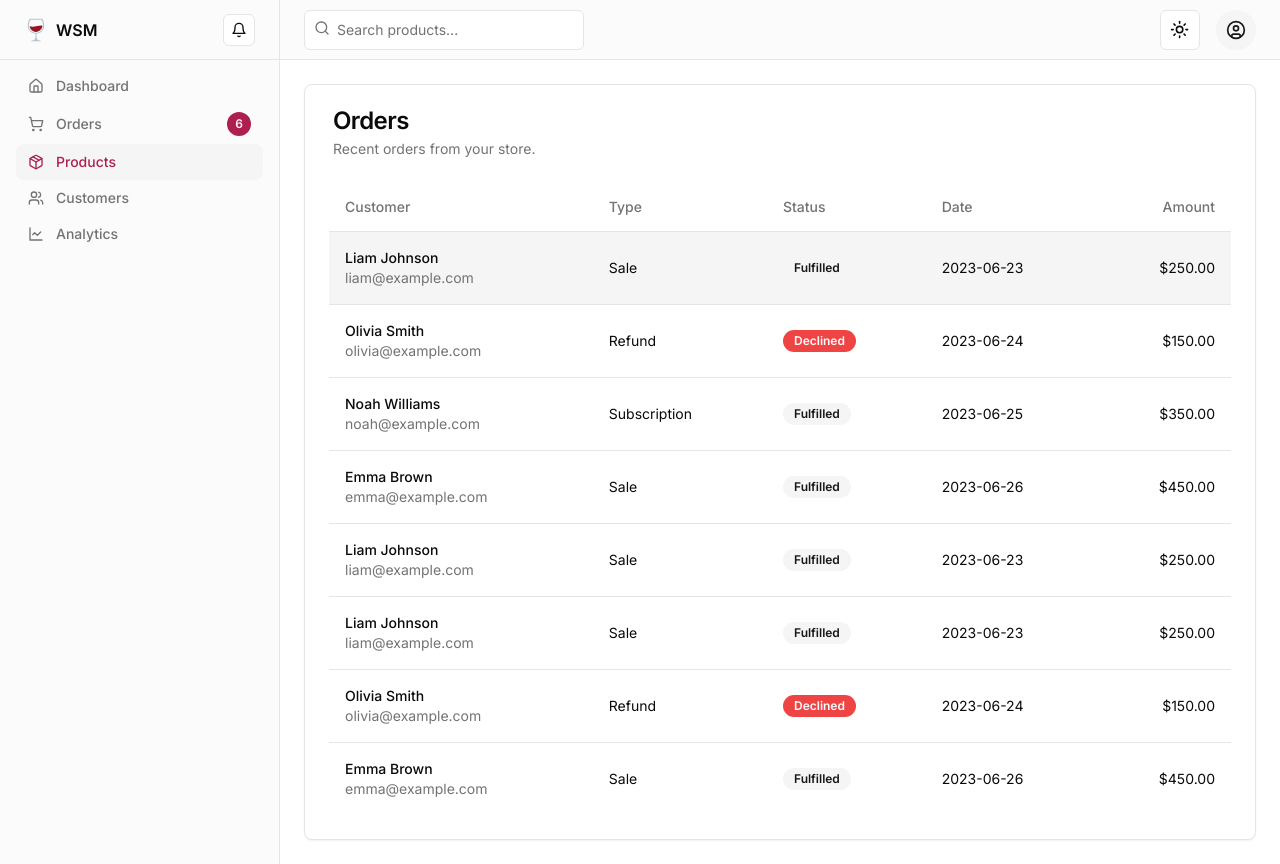
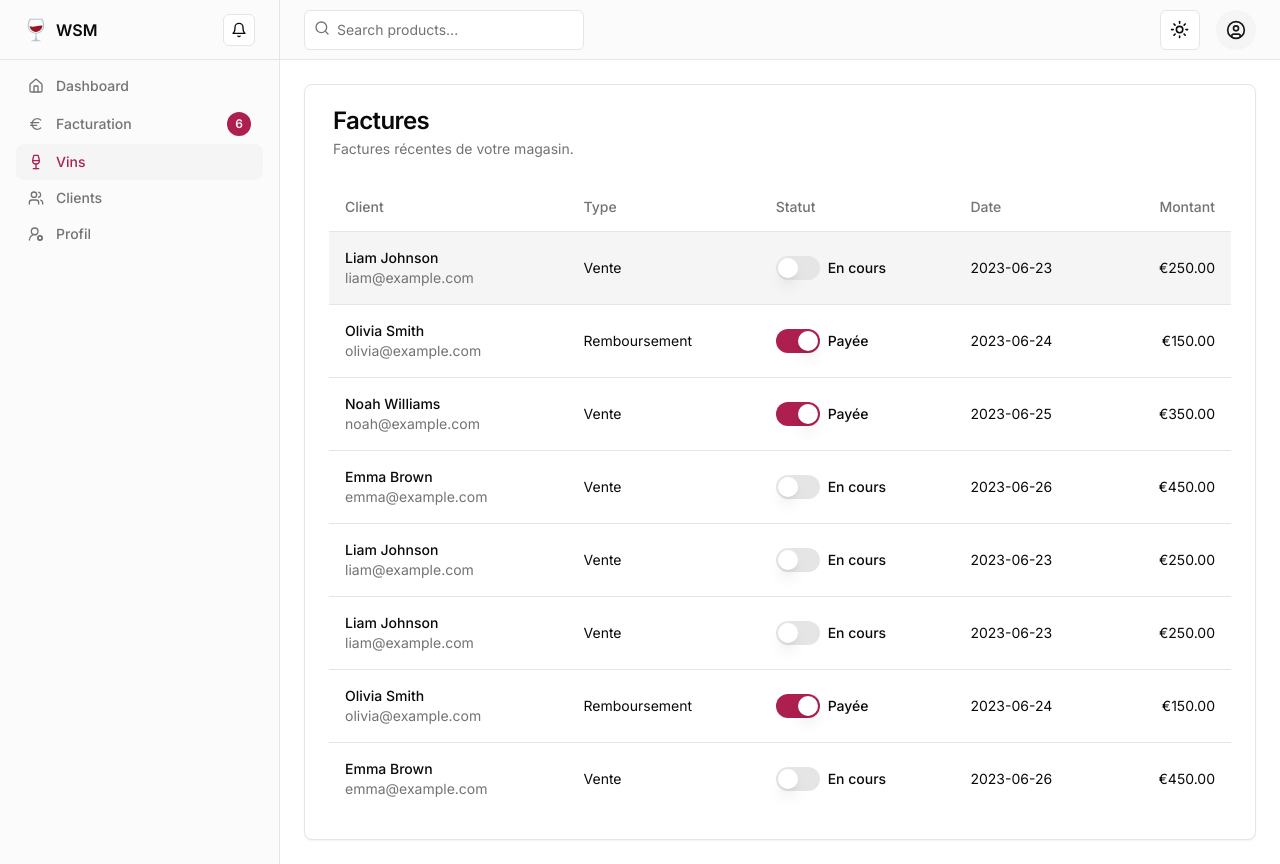
Before and after one commit to thobenayann/wine-store-management, a Next.js app: page /dashboard in a window 1280 px wide. Built offline with nearby package versions, Linux system fonts and the light colour scheme; no server answers.

Commit message:
test: with invoice toggle status

```diff
--- a/app/(protected)/dashboard/page.tsx
+++ b/app/(protected)/dashboard/page.tsx
@@ -15,13 +15,16 @@
 import { Sheet, SheetContent, SheetTrigger } from '@/components/ui/sheet';
 import {
     Bell,
+    Euro,
     Home,
     LineChart,
     Menu,
     Package,
     Search,
     ShoppingCart,
+    UserRoundCog,
     Users,
+    Wine,
 } from 'lucide-react';
 import Image from 'next/image';
 import Link from 'next/link';
@@ -69,8 +72,8 @@
                                 href='#'
                                 className='flex items-center gap-3 rounded-lg px-3 py-2 text-muted-foreground transition-all hover:text-primary'
                             >
-                                <ShoppingCart className='h-4 w-4' />
-                                Orders
+                                <Euro className='h-4 w-4' />
+                                Facturation
                                 <Badge className='ml-auto flex h-6 w-6 shrink-0 items-center justify-center rounded-full'>
                                     6
                                 </Badge>
@@ -79,22 +82,22 @@
                                 href='#'
                                 className='flex items-center gap-3 rounded-lg bg-muted px-3 py-2 text-primary transition-all hover:text-primary'
                             >
-                                <Package className='h-4 w-4' />
-                                Products{' '}
+                                <Wine className='h-4 w-4' />
+                                Vins{' '}
                             </Link>
                             <Link
                                 href='#'
                                 className='flex items-center gap-3 rounded-lg px-3 py-2 text-muted-foreground transition-all hover:text-primary'
                             >
                                 <Users className='h-4 w-4' />
-                                Customers
+                                Clients
                             </Link>
                             <Link
                                 href='#'
                                 className='flex items-center gap-3 rounded-lg px-3 py-2 text-muted-foreground transition-all hover:text-primary'
                             >
-                                <LineChart className='h-4 w-4' />
-                                Analytics
+                                <UserRoundCog className='h-4 w-4' />
+                                Profil
                             </Link>
                         </nav>
                     </div>
--- a/components/features/orders.tsx
+++ b/components/features/orders.tsx
@@ -1,4 +1,3 @@
-import { Badge } from '@/components/ui/badge';
 import {
     Card,
     CardContent,
@@ -14,31 +13,34 @@
     TableHeader,
     TableRow,
 } from '@/components/ui/table';
+import { PayedSwitch } from '../ui/payed-switch';
 
-export default function Orders() {
+export default function Factures() {
     return (
         <Card>
             <CardHeader className='px-7'>
-                <CardTitle>Orders</CardTitle>
+                <CardTitle>Factures</CardTitle>
                 <CardDescription>
-                    Recent orders from your store.
+                    Factures récentes de votre magasin.
                 </CardDescription>
             </CardHeader>
             <CardContent>
                 <Table>
                     <TableHeader>
                         <TableRow>
-                            <TableHead>Customer</TableHead>
+                            <TableHead>Client</TableHead>
                             <TableHead className='hidden sm:table-cell'>
                                 Type
                             </TableHead>
                             <TableHead className='hidden sm:table-cell'>
-                                Status
+                                Statut
                             </TableHead>
                             <TableHead className='hidden md:table-cell'>
                                 Date
                             </TableHead>
-                            <TableHead className='text-right'>Amount</TableHead>
+                            <TableHead className='text-right'>
+                                Montant
+                            </TableHead>
                         </TableRow>
                     </TableHeader>
                     <TableBody>
@@ -50,18 +52,16 @@
                                 </div>
                             </TableCell>
                             <TableCell className='hidden sm:table-cell'>
-                                Sale
+                                Vente
                             </TableCell>
                             <TableCell className='hidden sm:table-cell'>
-                                <Badge className='text-xs' variant='secondary'>
-                                    Fulfilled
-                                </Badge>
+                                <PayedSwitch status='En cours' />
                             </TableCell>
                             <TableCell className='hidden md:table-cell'>
                                 2023-06-23
                             </TableCell>
                             <TableCell className='text-right'>
-                                $250.00
+                                €250.00
                             </TableCell>
                         </TableRow>
                         <TableRow>
@@ -72,21 +72,16 @@
                                 </div>
                             </TableCell>
                             <TableCell className='hidden sm:table-cell'>
-                                Refund
+                                Remboursement
                             </TableCell>
                             <TableCell className='hidden sm:table-cell'>
-                                <Badge
-                                    className='text-xs'
-                                    variant='destructive'
-                                >
-                                    Declined
-                                </Badge>
+                                <PayedSwitch status='Payée' initialIsOn />
                             </TableCell>
                             <TableCell className='hidden md:table-cell'>
                                 2023-06-24
                             </TableCell>
                             <TableCell className='text-right'>
-                                $150.00
+                                €150.00
                             </TableCell>
                         </TableRow>
                         <TableRow>
@@ -97,18 +92,16 @@
                                 </div>
                             </TableCell>
                             <TableCell className='hidden sm:table-cell'>
-                                Subscription
+                                Vente
                             </TableCell>
                             <TableCell className='hidden sm:table-cell'>
-                                <Badge className='text-xs' variant='secondary'>
-                                    Fulfilled
-                                </Badge>
+                                <PayedSwitch status='Payée' initialIsOn />
                             </TableCell>
                             <TableCell className='hidden md:table-cell'>
                                 2023-06-25
                             </TableCell>
                             <TableCell className='text-right'>
-                                $350.00
+                                €350.00
                             </TableCell>
                         </TableRow>
                         <TableRow>
@@ -119,18 +112,16 @@
                                 </div>
                             </TableCell>
                             <TableCell className='hidden sm:table-cell'>
-                                Sale
+                                Vente
                             </TableCell>
                             <TableCell className='hidden sm:table-cell'>
-                                <Badge className='text-xs' variant='secondary'>
-                                    Fulfilled
-                                </Badge>
+                                <PayedSwitch status='En cours' />
                             </TableCell>
                             <TableCell className='hidden md:table-cell'>
                                 2023-06-26
                             </TableCell>
                             <TableCell className='text-right'>
-                                $450.00
+                                €450.00
                             </TableCell>
                         </TableRow>
                         <TableRow>
@@ -141,18 +132,16 @@
                                 </div>
                             </TableCell>
                             <TableCell className='hidden sm:table-cell'>
-                                Sale
+                                Vente
                             </TableCell>
                             <TableCell className='hidden sm:table-cell'>
-                                <Badge className='text-xs' variant='secondary'>
-                                    Fulfilled
-                                </Badge>
+                                <PayedSwitch status='En cours' />
                             </TableCell>
                             <TableCell className='hidden md:table-cell'>
                                 2023-06-23
                             </TableCell>
                             <TableCell className='text-right'>
-                                $250.00
+                                €250.00
                             </TableCell>
                         </TableRow>
                         <TableRow>
@@ -163,18 +152,16 @@
                                 </div>
                             </TableCell>
                             <TableCell className='hidden sm:table-cell'>
-                                Sale
+                                Vente
                             </TableCell>
                             <TableCell className='hidden sm:table-cell'>
-                                <Badge className='text-xs' variant='secondary'>
-                                    Fulfilled
-                                </Badge>
+                                <PayedSwitch status='En cours' />
                             </TableCell>
                             <TableCell className='hidden md:table-cell'>
                                 2023-06-23
                             </TableCell>
                             <TableCell className='text-right'>
-                                $250.00
+                                €250.00
                             </TableCell>
                         </TableRow>
                         <TableRow>
@@ -185,21 +172,16 @@
                                 </div>
                             </TableCell>
                             <TableCell className='hidden sm:table-cell'>
-                                Refund
+                                Remboursement
                             </TableCell>
                             <TableCell className='hidden sm:table-cell'>
-                                <Badge
-                                    className='text-xs'
-                                    variant='destructive'
-                                >
-                                    Declined
-                                </Badge>
+                                <PayedSwitch status='Payée' initialIsOn />
                             </TableCell>
                             <TableCell className='hidden md:table-cell'>
                                 2023-06-24
                             </TableCell>
                             <TableCell className='text-right'>
-                                $150.00
+                                €150.00
                             </TableCell>
                         </TableRow>
                         <TableRow>
@@ -210,18 +192,16 @@
                                 </div>
                             </TableCell>
                             <TableCell className='hidden sm:table-cell'>
-                                Sale
+                                Vente
                             </TableCell>
                             <TableCell className='hidden sm:table-cell'>
-                                <Badge className='text-xs' variant='secondary'>
-                                    Fulfilled
-                                </Badge>
+                                <PayedSwitch status='En cours' />
                             </TableCell>
                             <TableCell className='hidden md:table-cell'>
                                 2023-06-26
                             </TableCell>
                             <TableCell className='text-right'>
-                                $450.00
+                                €450.00
                             </TableCell>
                         </TableRow>
                     </TableBody>
--- /dev/null
+++ b/components/ui/payed-switch.tsx
@@ -0,0 +1,29 @@
+'use client';
+
+import { Label } from '@/components/ui/label';
+import { Switch } from '@/components/ui/switch';
+import { useState } from 'react';
+
+interface PayedSwitchProps {
+    status: 'Payée' | 'En cours';
+    initialIsOn?: boolean;
+}
+
+export function PayedSwitch({ status, initialIsOn = false }: PayedSwitchProps) {
+    const [isOn, setIsOn] = useState(initialIsOn);
+
+    const toggleSwitch = () => {
+        setIsOn(!isOn);
+    };
+
+    return (
+        <div className='flex items-center space-x-2'>
+            <Switch
+                id='invoice-status'
+                checked={isOn}
+                onChange={toggleSwitch}
+            />
+            <Label htmlFor='invoice-status'>{status}</Label>
+        </div>
+    );
+}
--- /dev/null
+++ b/components/ui/switch.tsx
@@ -0,0 +1,29 @@
+"use client"
+
+import * as React from "react"
+import * as SwitchPrimitives from "@radix-ui/react-switch"
+
+import { cn } from "@/lib/utils"
+
+const Switch = React.forwardRef<
+  React.ElementRef<typeof SwitchPrimitives.Root>,
+  React.ComponentPropsWithoutRef<typeof SwitchPrimitives.Root>
+>(({ className, ...props }, ref) => (
+  <SwitchPrimitives.Root
+    className={cn(
+      "peer inline-flex h-6 w-11 shrink-0 cursor-pointer items-center rounded-full border-2 border-transparent transition-colors focus-visible:outline-none focus-visible:ring-2 focus-visible:ring-ring focus-visible:ring-offset-2 focus-visible:ring-offset-background disabled:cursor-not-allowed disabled:opacity-50 data-[state=checked]:bg-primary data-[state=unchecked]:bg-input",
+      className
+    )}
+    {...props}
+    ref={ref}
+  >
+    <SwitchPrimitives.Thumb
+      className={cn(
+        "pointer-events-none block h-5 w-5 rounded-full bg-background shadow-lg ring-0 transition-transform data-[state=checked]:translate-x-5 data-[state=unchecked]:translate-x-0"
+      )}
+    />
+  </SwitchPrimitives.Root>
+))
+Switch.displayName = SwitchPrimitives.Root.displayName
+
+export { Switch }
--- a/package.json
+++ b/package.json
@@ -20,6 +20,7 @@
         "@radix-ui/react-label": "^2.0.2",
         "@radix-ui/react-separator": "^1.0.3",
         "@radix-ui/react-slot": "^1.0.2",
+        "@radix-ui/react-switch": "^1.0.3",
         "@types/bcryptjs": "^2.4.6",
         "bcryptjs": "^2.4.3",
         "class-variance-authority": "^0.7.0",
```
Also changed, not shown: 1 other file (tests, documents, lock files or other folders).
